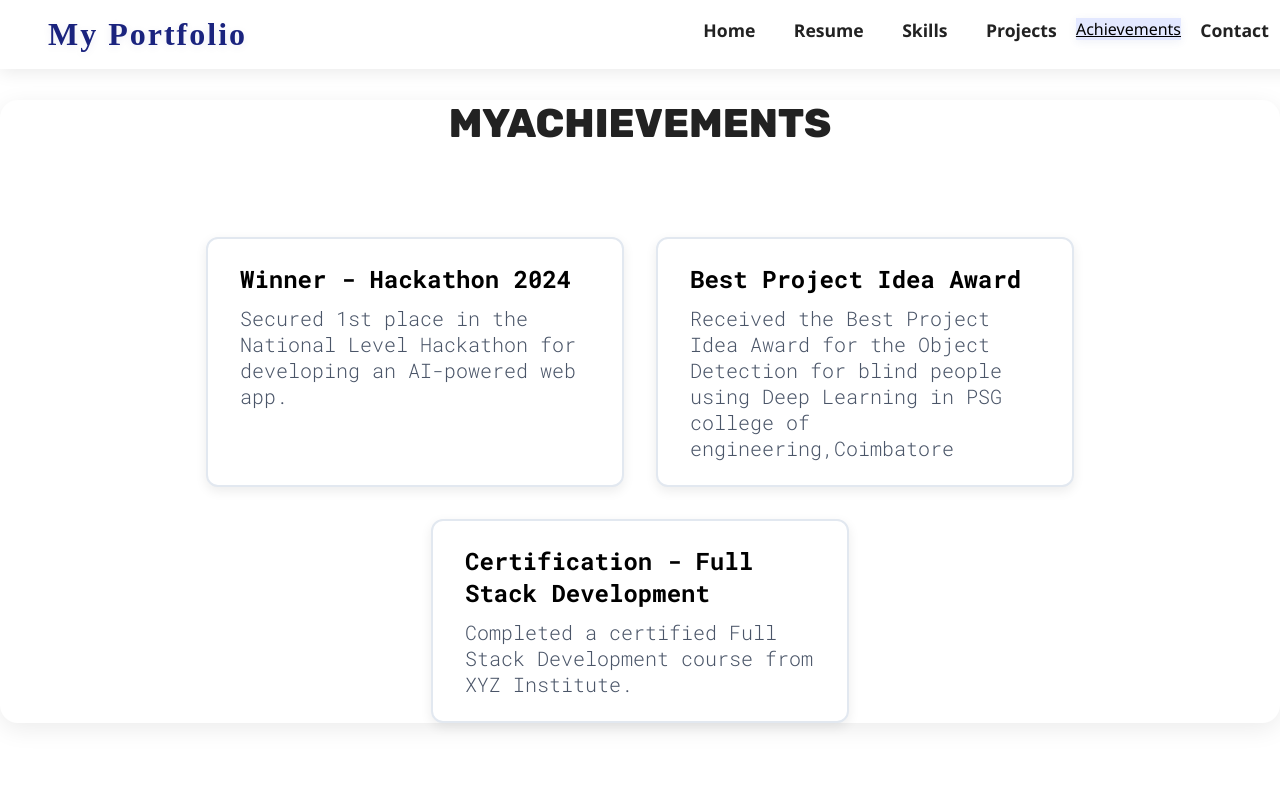
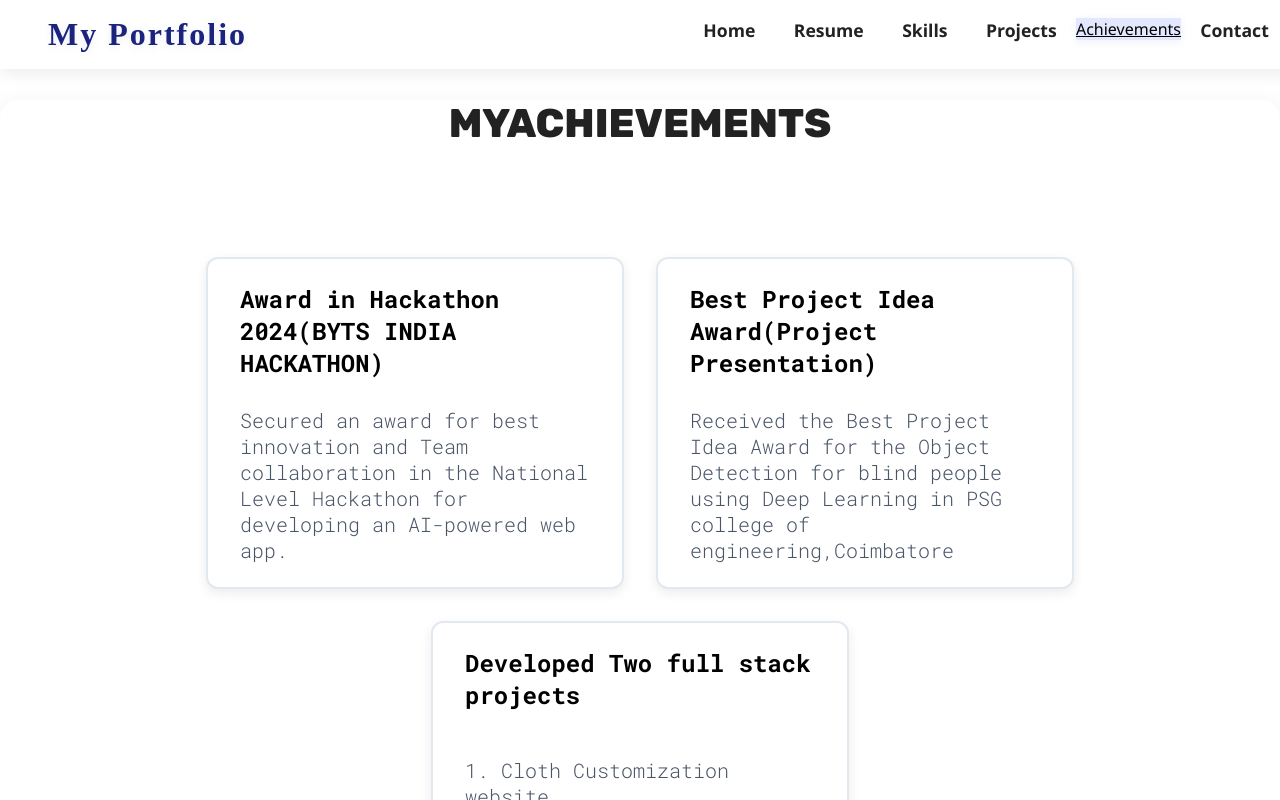
Before and after one commit to RISHE-AI/portify, a React (Vite) app: page /achievements in a window 1280 px wide. Shown: the top 800 px of the page. Built offline with nearby package versions, Linux system fonts and the light colour scheme.

Commit message:
achie comp

```diff
--- a/src/common/NavbarStyles.module.css
+++ b/src/common/NavbarStyles.module.css
@@ -68,4 +68,21 @@
   .logo {
     font-size: 1.3rem;
   }
+
+  /* Existing styles... */
+
+.menuIcon {
+  display: none;
+  cursor: pointer;
+  z-index: 1100;
 }
+
+.navLinks {
+  list-style: none;
+  display: flex;
+  margin: 0;
+  padding: 0;
+  margin-right: 2.5rem;
+}
+
+}
--- a/src/sections/Achievements/Achievements.jsx
+++ b/src/sections/Achievements/Achievements.jsx
@@ -10,18 +10,19 @@ function Achievements() {
       <div className={styles.achievementsList}>
         <div className={styles.achievementCard}>
           {/* <img src={hackathonImg} alt="Hackathon Winner" className={styles.achievementImg} /> */}
-          <h3>Winner - Hackathon 2024</h3>
-          <p>Secured 1st place in the National Level Hackathon for developing an AI-powered web app.</p>
+          <h3>Award in Hackathon 2024(BYTS INDIA HACKATHON)</h3><br />
+          <p>Secured an award for best innovation and Team collaboration in the National Level Hackathon for developing an AI-powered web app.</p>
         </div>
         <div className={styles.achievementCard}>
           {/* <img src={projectAwardImg} alt="Best Project Award" className={styles.achievementImg} /> */}
-          <h3>Best Project Idea Award</h3>
+          <h3>Best Project Idea Award(Project Presentation)</h3><br />
           <p>Received the Best Project Idea Award for the Object Detection for blind people using Deep Learning in PSG college of engineering,Coimbatore</p>
         </div>
         <div className={styles.achievementCard}>
           {/* <img src={fullstackCertImg} alt="Full Stack Certification" className={styles.achievementImg} /> */}
-          <h3>Certification - Full Stack Development</h3>
-          <p>Completed a certified Full Stack Development course from XYZ Institute.</p>
+          <h3>Developed Two full stack projects</h3><br /><br />
+          <p>1. Cloth Customization website</p><br />
+          <p>2. Live Chat and Video call application</p>
         </div>
       </div>
     </section>
--- a/src/sections/Achievements/AchievementsStyles.module.css
+++ b/src/sections/Achievements/AchievementsStyles.module.css
@@ -59,7 +59,7 @@
   flex-wrap: wrap;
   gap: 32px;
   justify-content: center;
-  margin-top: 30px;
+  margin-top: 50px;
 }
 
 .achievementCard {
--- a/src/sections/Hero/HeroStyles.module.css
+++ b/src/sections/Hero/HeroStyles.module.css
@@ -23,6 +23,7 @@
   opacity: 0;
   transform: translateY(20px);
   transition: opacity 0.8s ease, transform 0.8s ease;
+  margin-top: 50px;
 }
 
 .container.animate {
--- a/src/sections/Resume/ResumeStyles.module.css
+++ b/src/sections/Resume/ResumeStyles.module.css
@@ -5,6 +5,7 @@
   display: flex;
   flex-direction: column;
   align-items: center;
+  margin-top: 50px;
 }
 
 .title {
@@ -12,6 +13,7 @@
   font-weight: 800;
   color: #1d2c6b;
   margin-bottom: 20px;
+  margin-top: 40px;
 
   text-align: center;
   font-family: 'Segoe UI', sans-serif;
@@ -29,6 +31,7 @@
   box-shadow: 0px 8px 20px rgba(0, 0, 0, 0.05);
   max-width: 1000px;
   width: 100%;
+  margin-top: 40px;
 }
 
 .column {
```
